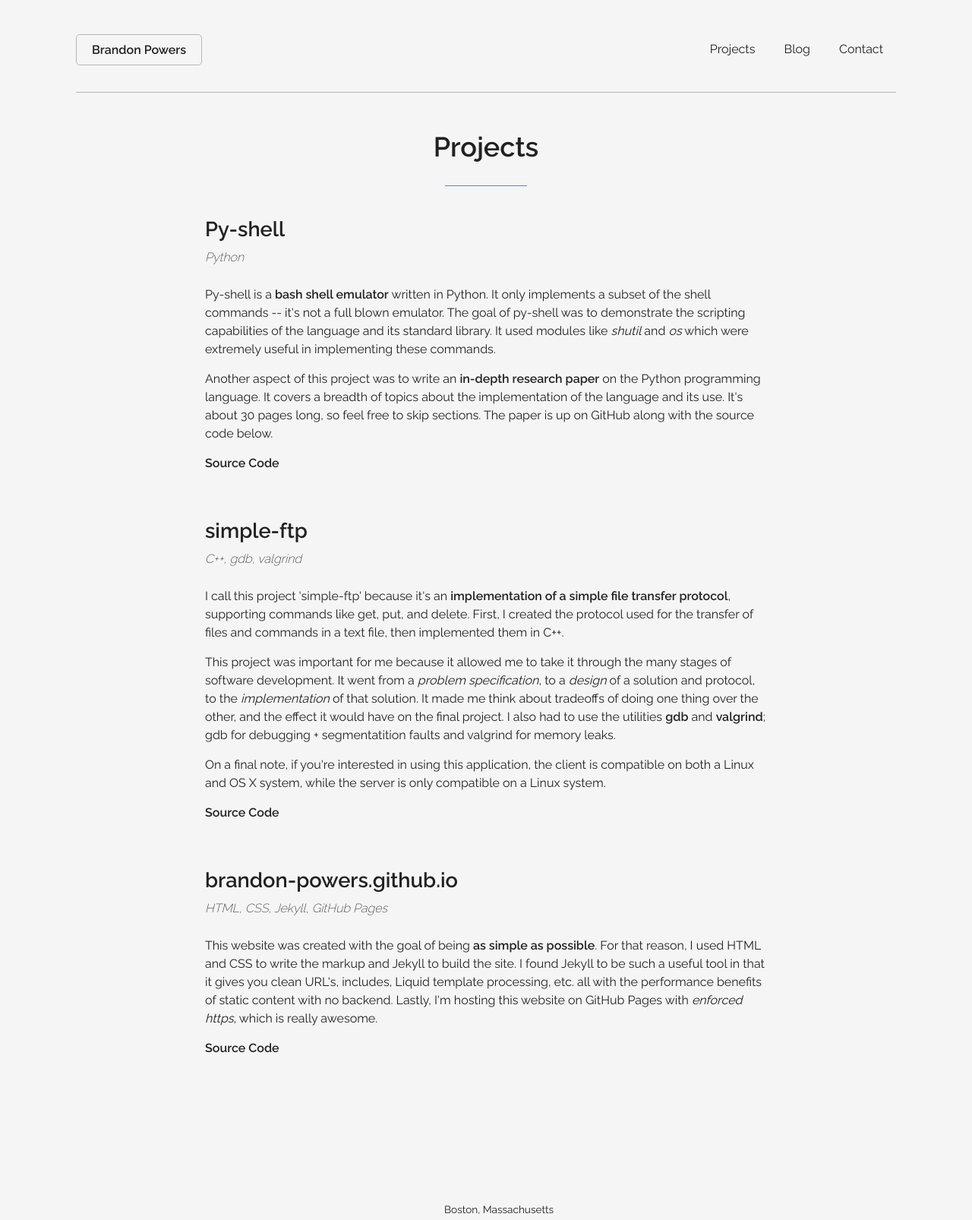
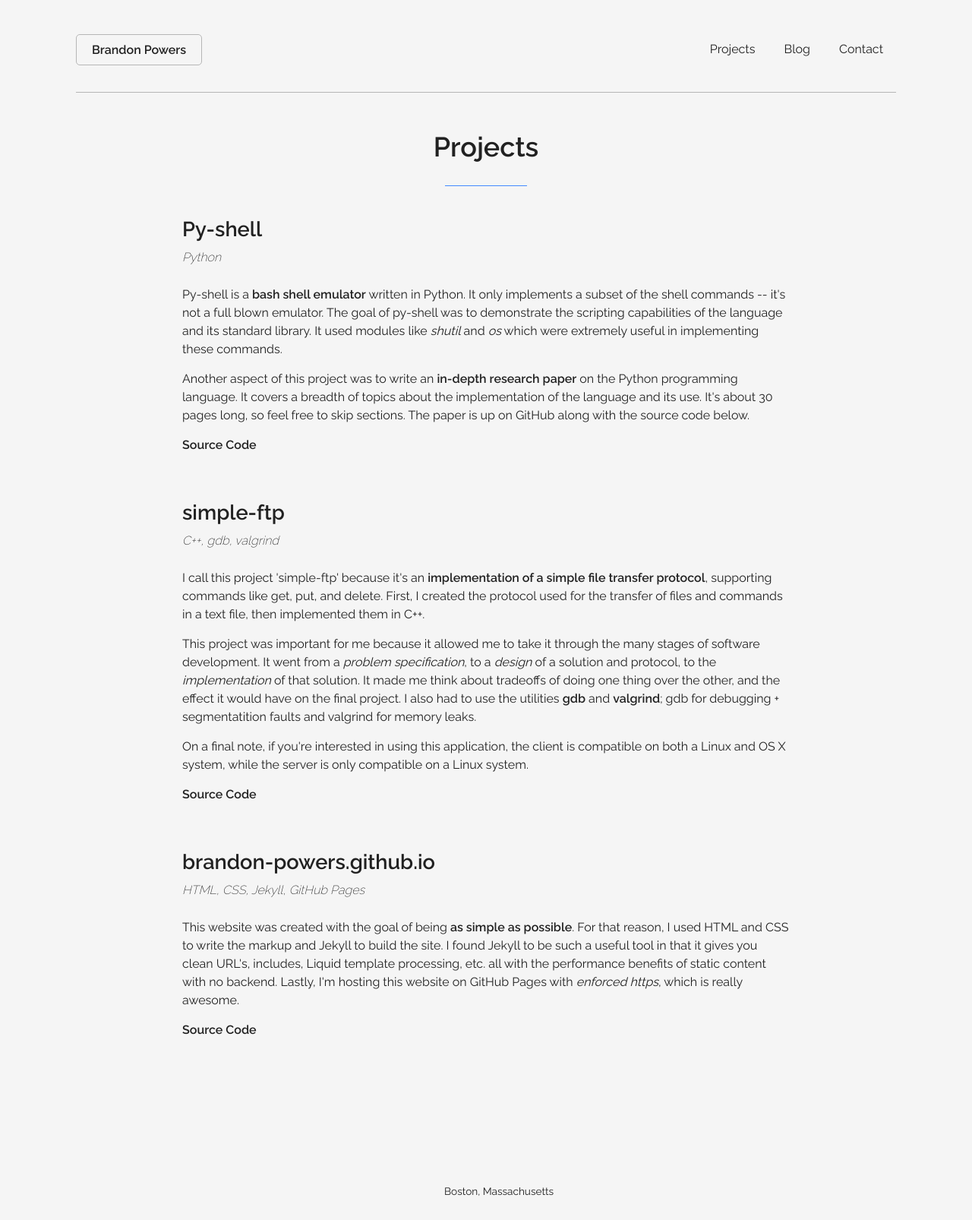
Before and after one commit to brandon-powers/brandon-powers.github.io, a Jekyll site: the page built from projects.html, in a window 1280 px wide. Shown: the whole page at 76% size. Built offline with Jekyll 4.4.1, drawn with Linux system fonts in a browser that asks for light colours; after the commit the page ends 1582 px from its top, so only the background shows below that.

Commit message:
width change

```diff
--- a/css/main.css
+++ b/css/main.css
@@ -124,7 +124,7 @@ p {
     font-size: 0.7em;
 }
 .post-content {
-    margin: 40px 170px 0px 170px;
+    margin: 40px 140px 0px 140px;
 }
 .post-content h3 {
     font-size: 1.7em;
@@ -211,7 +211,7 @@ footer object {
     margin-top: 0px;
 }
 .project {
-    margin: 0px 170px 60px 170px;
+    margin: 0px 140px 60px 140px;
 }
 .project h3 {
     font-size: 1.7em;
```
